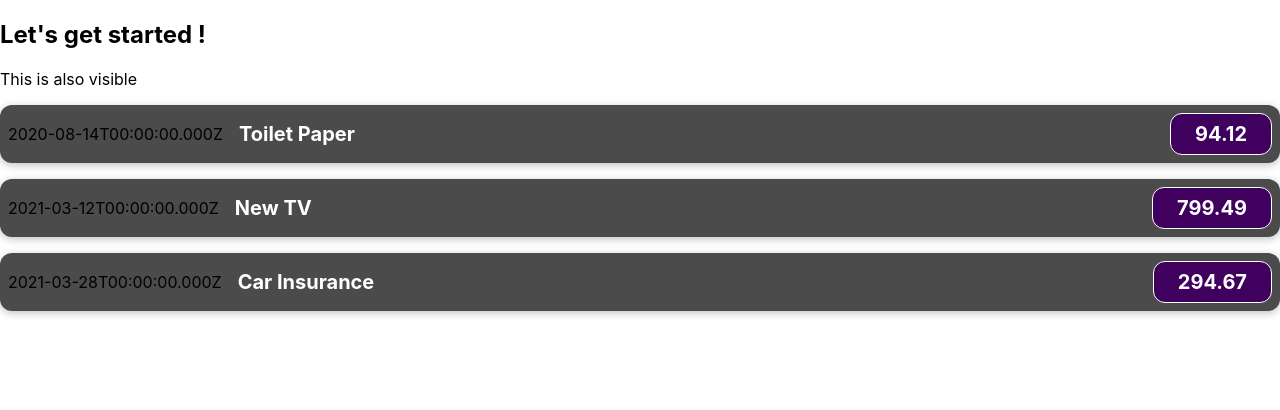
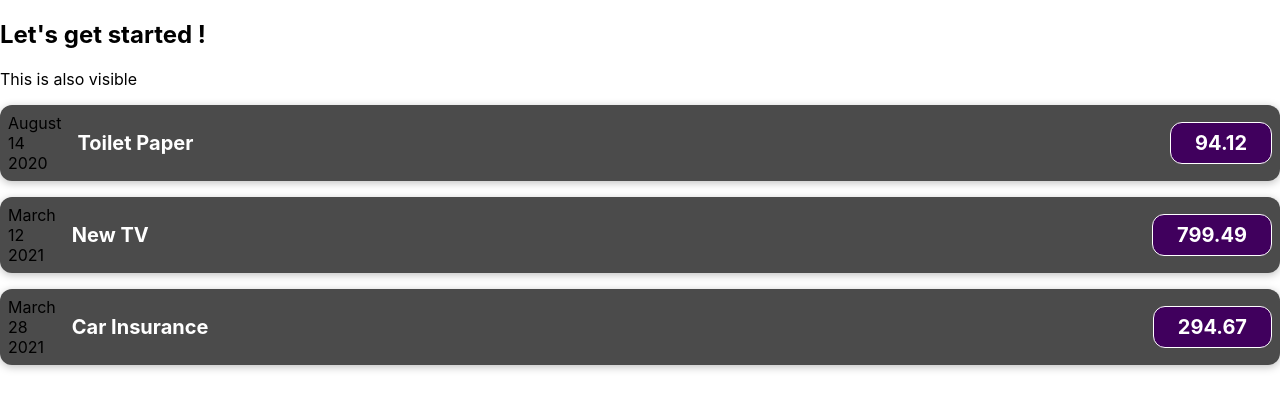
Before and after one commit to Pramod4636/FasalTech_Intership, a React (Create React App) app in the folder Learning_React/Section3_ReactBasicComponents/demoproj/: page / in a window 1280 px wide. Shown: the top 410 px of the page. Built offline with nearby package versions, Linux system fonts and the light colour scheme.

Commit message:
preprocess values paassed in Props

```diff
--- a/Learning_React/Section3_ReactBasicComponents/demoproj/src/components/ExpenseItem.js
+++ b/Learning_React/Section3_ReactBasicComponents/demoproj/src/components/ExpenseItem.js
@@ -2,10 +2,18 @@
 import './f1.css';
 
 const ExpenseItem = (props) => {
+   const month = props.date.toLocaleString('en-US' , {month : 'long'}); //toLocalString('en-US',{month :'long'});
+   const day = props.date.toLocaleString('en-US',{ day : '2-digit'});
+   const year = props.date.getFullYear();
 
 
   return ( <div className = "expense-item">
-      <div >{props.date.toISOString()} </div>
+
+      <div>
+        <div>{month}</div>
+        <div>{day}</div>
+        <div>{year}</div>
+      </div>
       <div className = "expense-item__description">
         <h2> {props.title} </h2>
         <div className="expense-item__price"> {props.price} </div>
```
